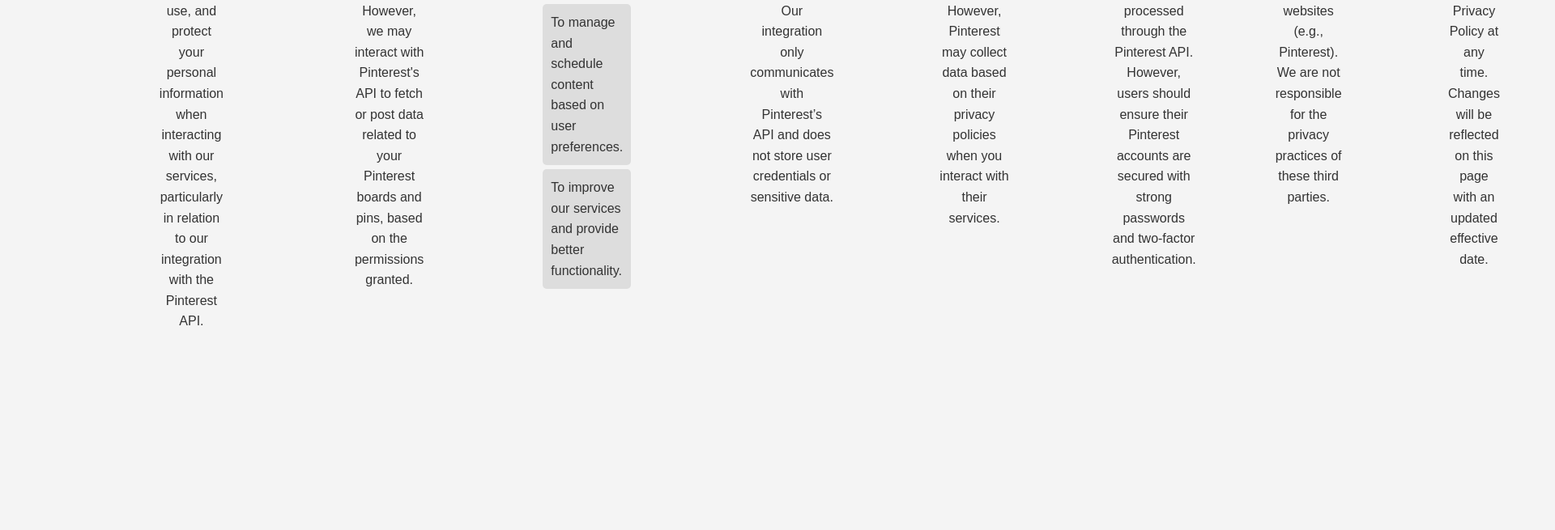
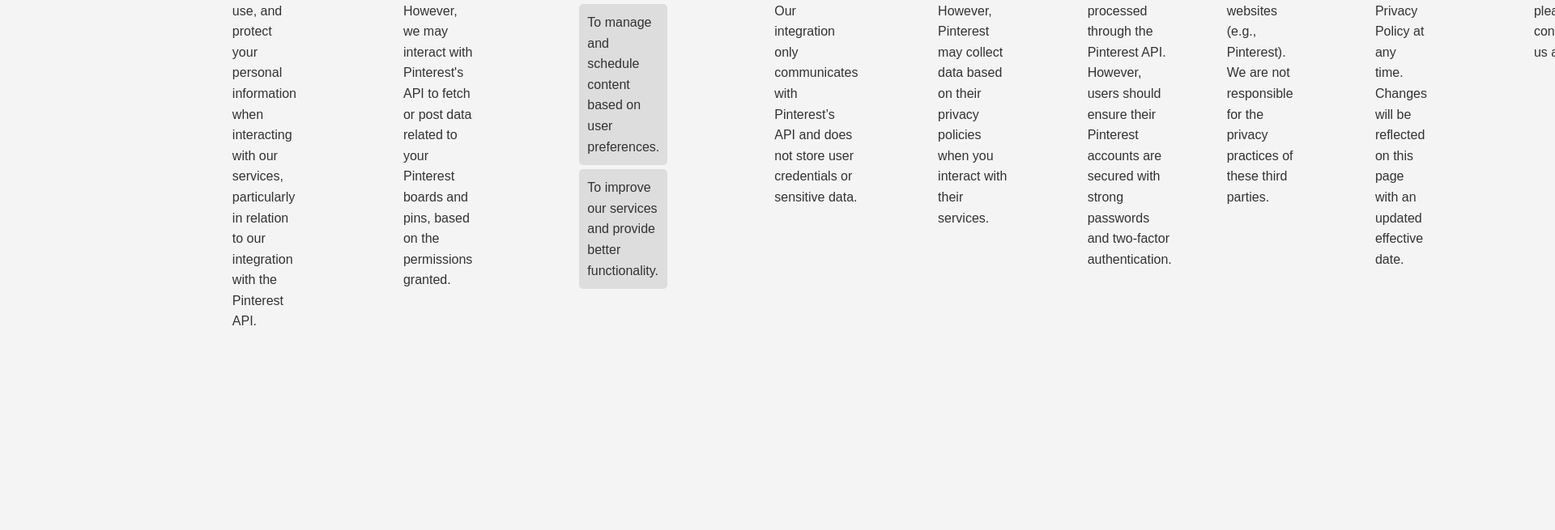
Before and after one commit to K-Kuhn/ckdesignstudio, a plain HTML site: page index.html in a window 1280 px wide. Shown: the part 169-824 px from the top of the page at 81% size, 1920 px wide, since content can reach past the window. Drawn offline with Linux system fonts and the light colour scheme.

Commit message:
Update style.css

```diff
--- a/style.css
+++ b/style.css
@@ -33,10 +33,7 @@ img {
 }
 
 p {
-    text-align: center;
     margin-bottom: 15px;
-    margin-right: 15px;
-    margin-left: 15px;
 }
 
 ul {
```
